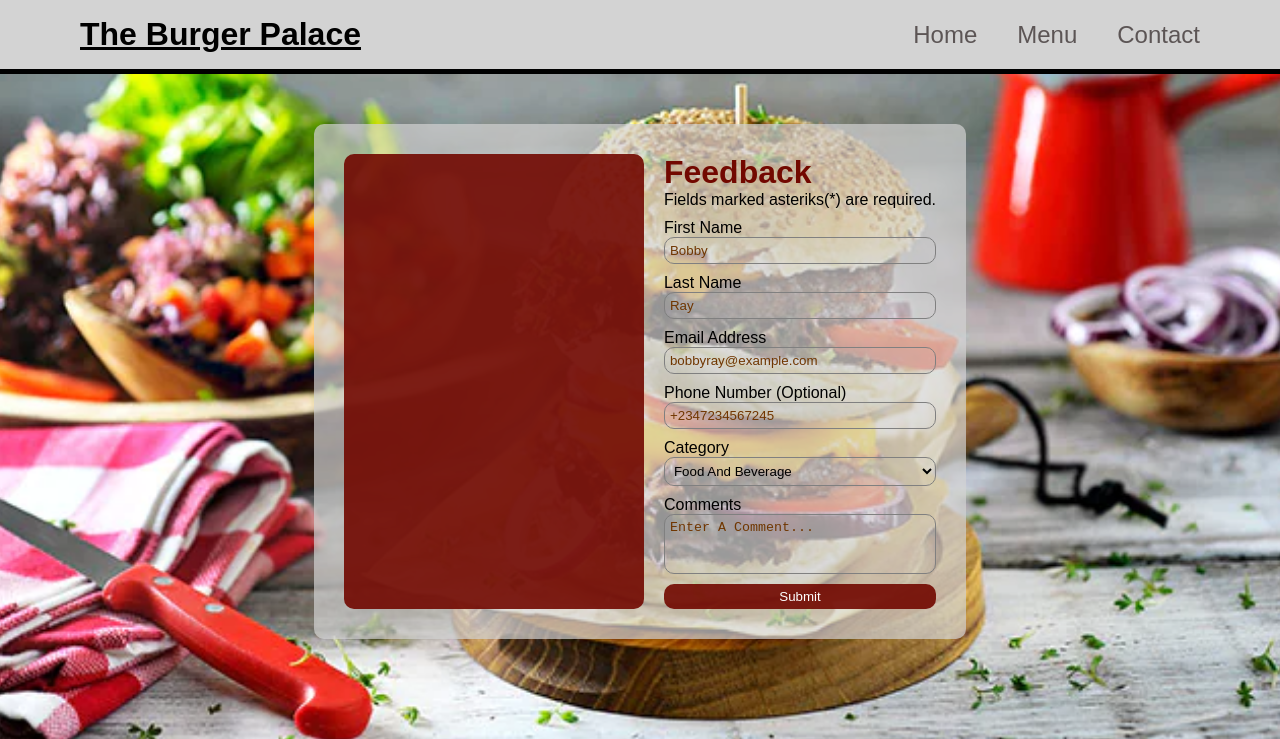
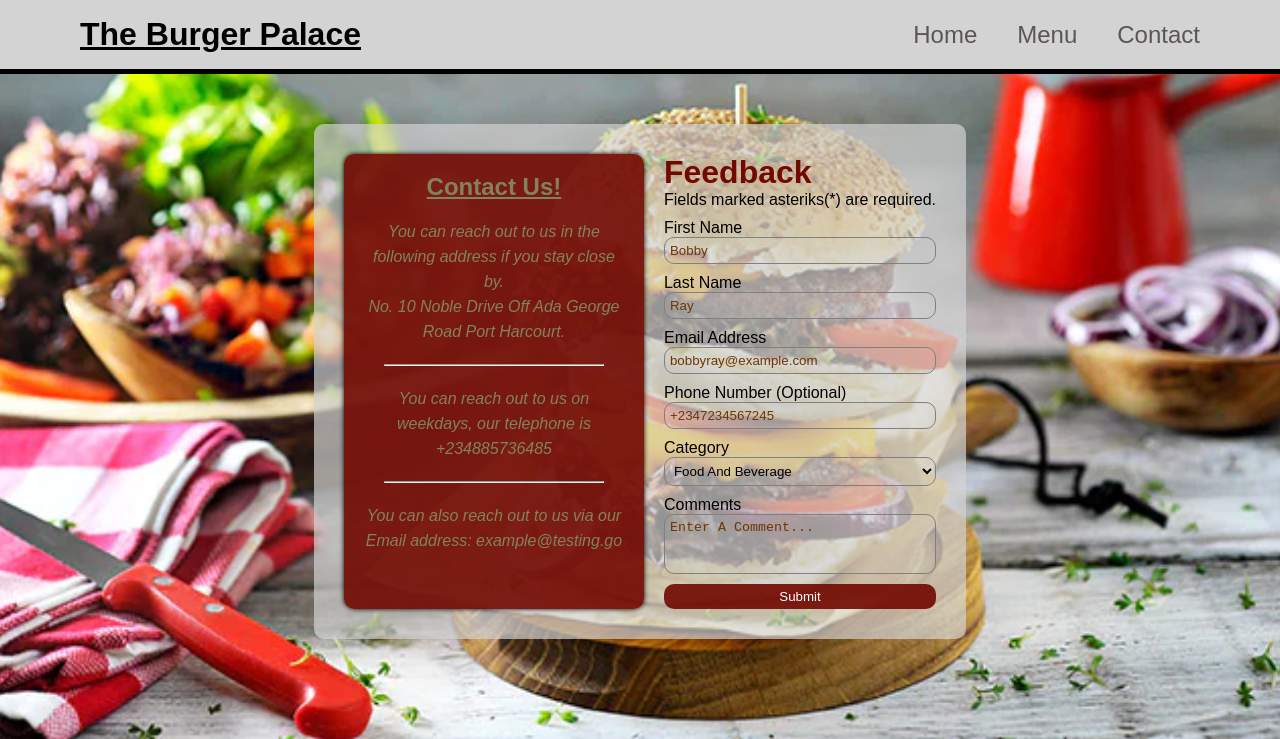
Before and after one commit to IAmYoungbossy/restaurant-page, a website built with webpack: page dist/index.html in a window 1280 px wide. Both pictures are taken after a click on the item "Contact". Shown: the top 739 px of the page. Built offline with nearby package versions, Linux system fonts and the light colour scheme.

Commit message:
Add some placeholder text to the contact-us session of the form

```diff
--- a/src/contact.css
+++ b/src/contact.css
@@ -28,6 +28,23 @@ body {
 }
 ::placeholder {
   color: #703600;
+}
+.contact-box {
+  padding: 0 20px;
+  text-align: center;
+  color: rgb(131, 131, 91);
+  line-height: 25px;
+  font-style: italic;
+  box-shadow: 0 0 5px black;
+}
+.contact-box > h2 {
+  font-style: normal;
+  margin-top: 20px;
+  text-decoration: underline;
+  margin-bottom: 20px;
+}
+hr {
+  margin: 20px;
 }
 form {
   display: flex;
--- a/src/contact.js
+++ b/src/contact.js
@@ -10,6 +10,26 @@ function creatContactForm() {
   //Form container
   content.classList.add("contact-class");
   const contactUs = document.createElement("div");
+  contactUs.classList.add("contact-box");
+  const contactUsHeader = document.createElement("h2");
+  const contactAddress = document.createElement("p");
+  const contactAddress2 = document.createElement("p");
+  const contactLineRule = document.createElement("hr");
+  const contactTelephone = document.createElement("p");
+  const contactLineRule2 = document.createElement("hr");
+  const contactEmaail = document.createElement("p");
+  contactUs.appendChild(contactUsHeader);
+  contactUs.appendChild(contactAddress);
+  contactUs.appendChild(contactAddress2);
+  contactUs.appendChild(contactLineRule);
+  contactUs.appendChild(contactTelephone);
+  contactUs.appendChild(contactLineRule2);
+  contactUs.appendChild(contactEmaail);
+  contactUsHeader.textContent = "Contact Us!";
+  contactAddress.textContent = "You can reach out to us in the following address if you stay close by.";
+  contactAddress2.textContent = "No. 10 Noble Drive Off Ada George Road Port Harcourt.";
+  contactTelephone.textContent = "You can reach out to us on weekdays, our telephone is +234885736485";
+  contactEmaail.textContent = "You can also reach out to us via our Email address: example@testing.go";
   content.appendChild(contactUs);
   const form = document.createElement("form");
   form.setAttribute("action", "#");
```
Also changed, not shown: dist/bundle.js.
